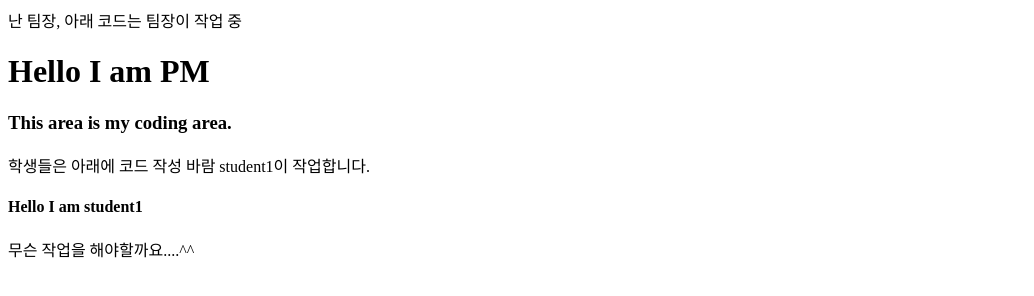
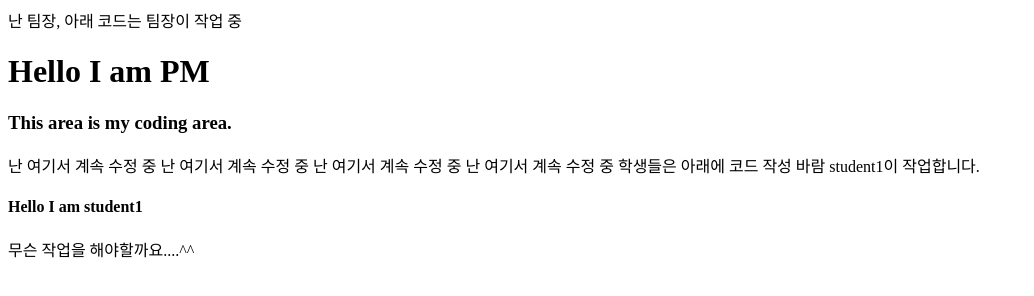
Before and after one commit to shinhwiii/Git_Project, a plain HTML site: page index.html in a window 1280 px wide. Shown: the whole page, without its empty margins (0-1034 px from the left). Drawn offline with Linux system fonts and the light colour scheme.

Commit message:
second commit

```diff
--- a/index.html
+++ b/index.html
@@ -7,7 +7,10 @@
         난 팀장, 아래 코드는 팀장이 작업 중
         <h1>Hello I am PM</h1>
         <h3>This area is my coding area.</h3>
-
+        난 여기서 계속 수정 중
+        난 여기서 계속 수정 중
+        난 여기서 계속 수정 중
+        난 여기서 계속 수정 중
 
         학생들은 아래에 코드 작성 바람
 
```
